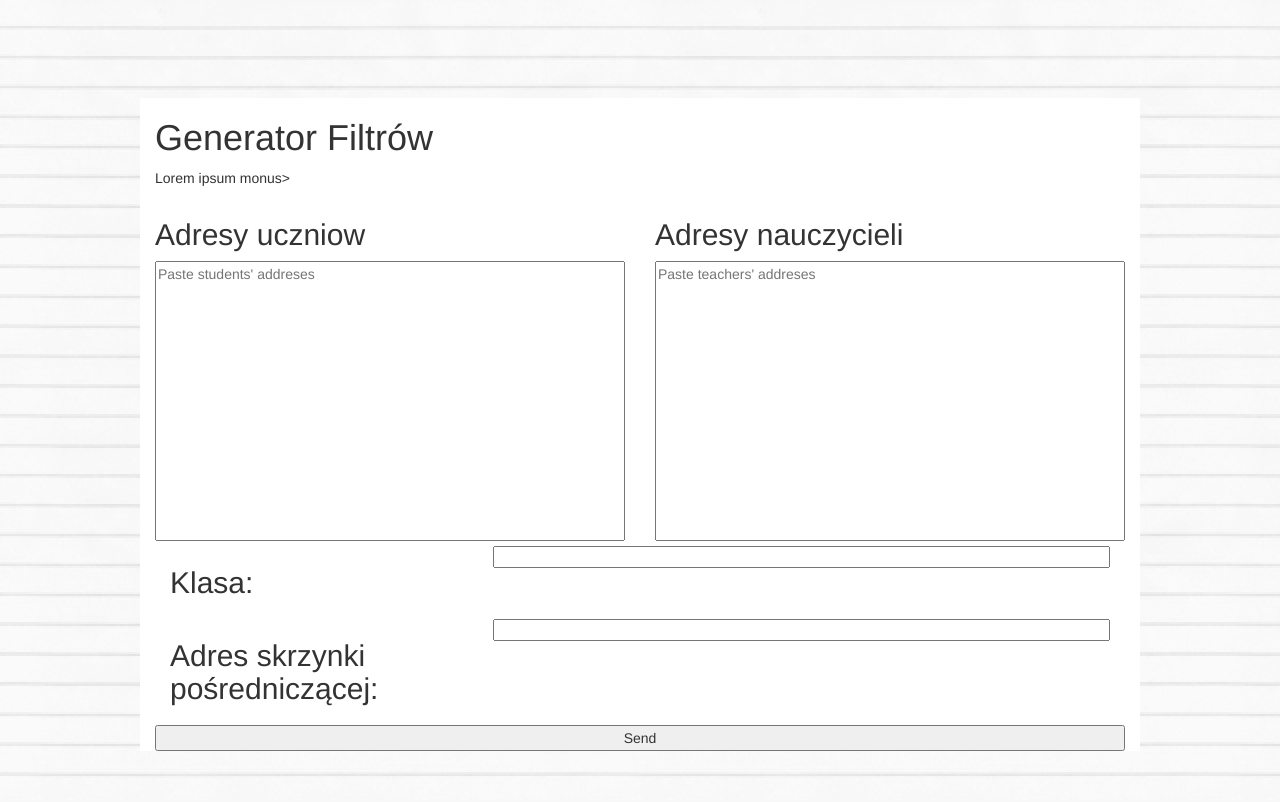
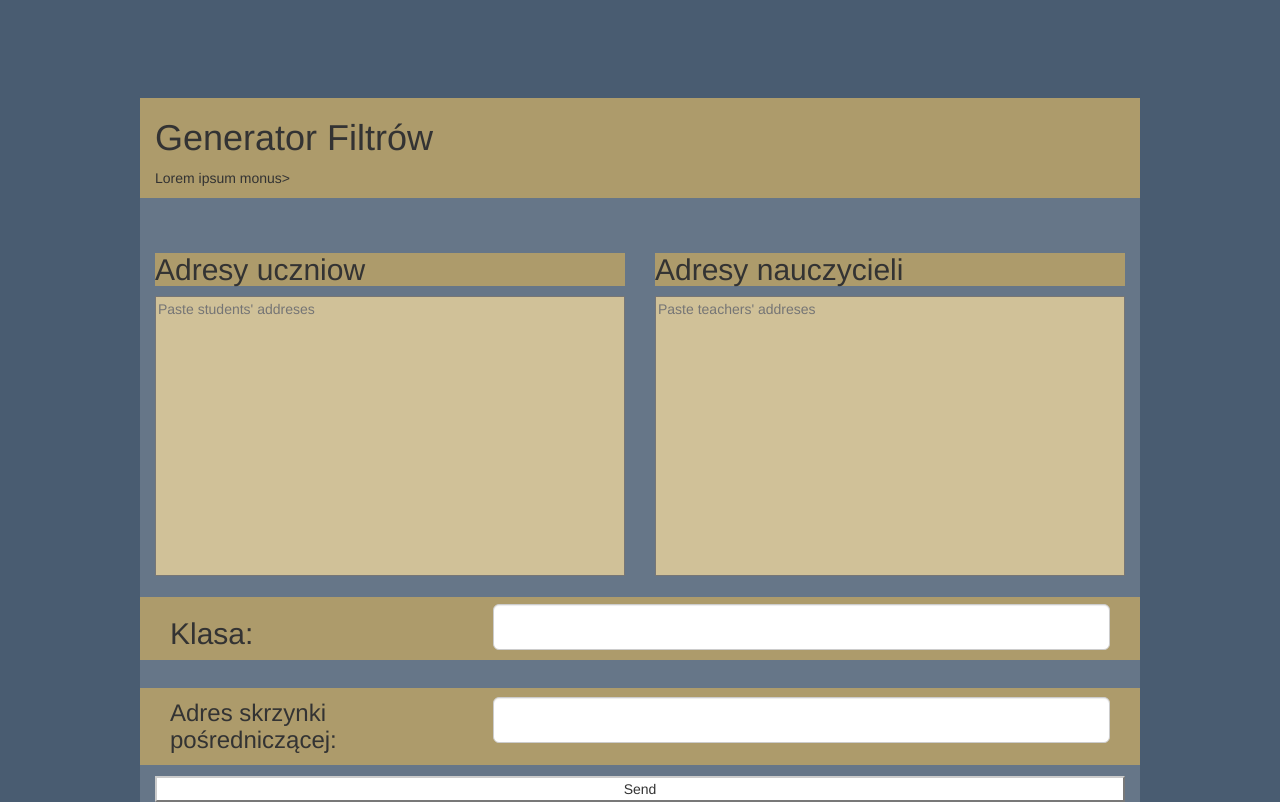
Before and after one commit to Ddedalus/Mailing_filters, a PHP site: page / in a window 1280 px wide. Before the commit the page ends 776 px from the top, so only its background shows below. Run offline with PHP 8.4, Linux system fonts and the light colour scheme.

Commit message:
Working with css
Step by step upgrading design

```diff
--- a/css/classes.css
+++ b/css/classes.css
@@ -1,12 +1,22 @@
 .whiteground {
-    background-color: white;
+    background-color: #667688;
 }
 
-.line {
+.main-colour {
+    background-color: #AD9B6B;
+}
+
+.input-label {
     margin: auto;
 }
 
-.line h2 {
-    margin-top: 20px;
-    margin-bottom: 20px;
+
+.line {
+    margin-top: 0.5em;
+    margin-bottom: 0.5em;
 }
+
+.big-line {
+    margin-top: 1.2em;
+    margin-bottom: 0.8em;
+}
--- a/css/style.css
+++ b/css/style.css
@@ -1,12 +1,13 @@
-{
+ {
     border: 1px solid red !important;
 }
 
 body {
-    background-image: url("../subtlepatterns_com.png");
+    background-color: #495C71;
 }
 
 h2 {
+	border-corner-shape: bevel;
 
 }
 
@@ -22,6 +23,8 @@ textarea {
     resize: none;
     word-wrap: break-word;
     overflow: hidden;
+    background-color: #D0C198;
+    color: #1F334B;
 }
 
 .container {
@@ -31,3 +34,7 @@ textarea {
 .header {
     margin-top: 7em;
 }
+
+form {
+    margin-top: 2.5em;
+}
--- a/gear.php
+++ b/gear.php
@@ -102,7 +102,7 @@ $output .= "\n</feed>";
 </head>
 <body>
   <div class="container">
-    <div class="row header whiteground">
+    <div class="row header main-colour">
       <div class="col-md-12">
         <h1>Generator Filtrów</h1>
       </div>
--- a/index.php
+++ b/index.php
@@ -9,9 +9,9 @@
 </head>
 <body>
   <div class="container">
-    <div class="row header whiteground">
+    <div class="row header main-colour">
       <div class="col-md-12">
-        <h1>Generator Filtrów</h1>
+        <h1 >Generator Filtrów</h1>
       </div>
       <div class="col-md-12">
 	<p>Lorem ipsum  monus></p>
@@ -21,7 +21,7 @@
       <form action="gear.php" method="post">
          <div class="col-md-6">
 	   <div>
-	     <h2>Adresy uczniow</h2>
+	     <h2 class="main-colour">Adresy uczniow</h2>
 	   </div>
 	   <div>
 	     <textarea placeholder="Paste students' addreses" name="students"></textarea>
@@ -29,30 +29,34 @@
 	 </div>
          <div class="col-md-6">
 	   <div>
-	     <h2>Adresy nauczycieli</h2>
+	     <h2 class="main-colour">Adresy nauczycieli</h2>
 	   </div>
 	   <div>
 	     <textarea placeholder="Paste teachers' addreses" name="teachers"></textarea>
 	   </div>
 	 </div>
-	 <div class="col-md-12 line">
+	 <div class="col-md-12 main-colour big-line">
            <div class="col-md-4">
-	     <h2>Klasa:</h2>
+	     <h2 line">Klasa:</h2>
 	   </div>
 	   <div class="col-md-8">
-	     <input name="class_name" id="sizingAddon2"/>
+	     <div class="input-label line">
+		<input class="form-control input-lg" id="inputlg" name="class_name"/>
 	   </div>
+	  </div>
          </div>
-         <div class="col-md-12 line">
+         <div class="col-md-12 main-colour big-line">
 	   <div class="col-md-4">
-	     <h2>Adres skrzynki pośredniczącej:</h2>
+	     <h3 class="main-colour line">Adres skrzynki pośredniczącej:</h3>
 	   </div>
 	   <div class="col-md-8">
-	     <input name="class_email"/>
+	     <div class="input-label line">
+	         <input class="form-control input-lg line" id="inputlg" n name="class_email"/>
+	     </div>
 	   </div>
 	 </div>
          <div class="col-md-12">
-	   <input type="submit" value="Send"/>
+	   <input class="btn-default" type="submit" value="Send"/>
 	 </div>
       </form>
     </div>
```
